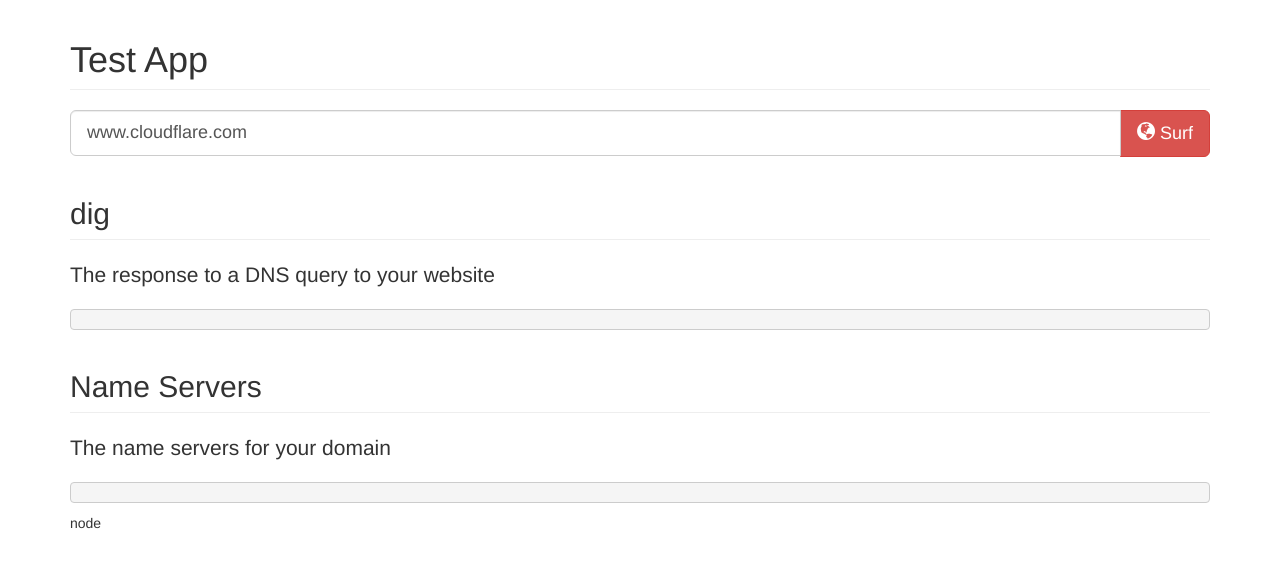
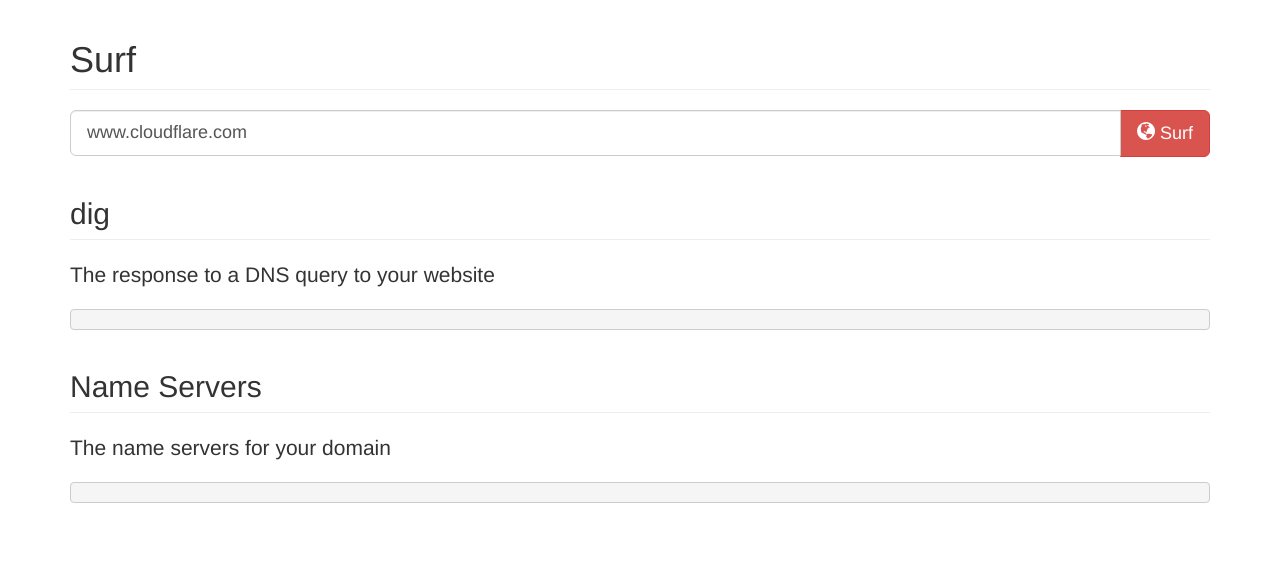
Before and after one commit to ram-nadella/surf, a website with bundled scripts: page index.html in a window 1280 px wide. Built offline with nearby package versions, Linux system fonts and the light colour scheme.

Commit message:
Change name in package.json, do not show dev tools on launch

```diff
--- a/index.html
+++ b/index.html
@@ -2,14 +2,14 @@
 <html lang="en">
     <head>
         <meta http-equiv="Content-type" content="text/html; charset=utf-8">
-        <title>node webkit test app</title>
+        <title>Surf</title>
         <link rel="stylesheet" href="stylesheets/bootstrap.min.css" type="text/css" media="screen" title="no title" charset="utf-8">
         <link rel="stylesheet" href="stylesheets/screen.css" type="text/css" media="screen" title="no title" charset="utf-8">
         <link href="stylesheets/screen.css" media="screen, projection" rel="stylesheet" type="text/css" />
         <link href="stylesheets/nprogress.css" media="screen, projection" rel="stylesheet" type="text/css" />
     </head>
     <body id="index" class="container">
-        <h1 class="page-header">Test App</h1>
+        <h1 class="page-header">Surf</h1>
 
         <div>
             <div class="input-group">
--- a/js/app.js
+++ b/js/app.js
@@ -1,5 +1,3 @@
-document.write('node ' + process.version);
-
 $digOutput = $('#digOutput');
 $nsOutput = $('#nsOutput');
 
--- a/package.json
+++ b/package.json
@@ -1,9 +1,9 @@
 {
-    "name": "node-webkit-test-app",
+    "name": "surf",
     "version": "0.0.1",
     "main": "index.html",
     "window": {
-        "title": "Hyro",
+        "title": "Surf",
         "icon": "icons/beach-sit-icon.png",
         "toolbar": false,
         "frame": true,
```
